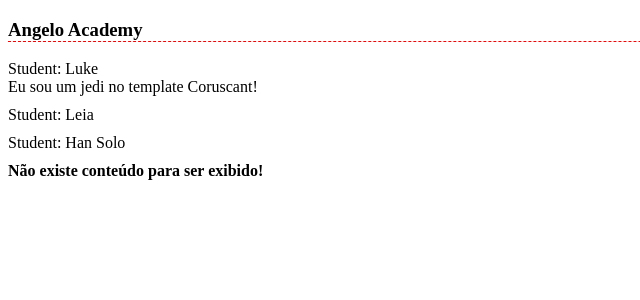
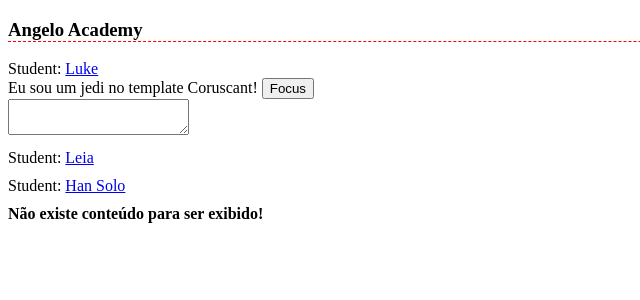
Before and after one commit to angelomedeiros/curso-angular, an Angular app in the folder jedi-academy/: page / in a window 1280 px wide. Shown: the top 300 px of the page, without its empty margins (0-640 px from the left). Built offline with nearby package versions, Linux system fonts and the light colour scheme.

Commit message:
Trabalhando com eventos

```diff
--- a/jedi-academy/src/app/student/student.component.html
+++ b/jedi-academy/src/app/student/student.component.html
@@ -1,7 +1,10 @@
 <div *ngIf='student'>
-  Student: {{student?.name}}
+  Student: <a href="#" (click)="clicked()">{{student?.name}}</a>
   <div *ngIf='student?.isJedi'>
     Eu sou um jedi no template {{student?.temple}}!
+    <button (click)='description.focus()'>Focus</button>
+    <br>
+    <textarea #description></textarea>
   </div>
 </div>
 
--- a/jedi-academy/src/app/student/student.component.ts
+++ b/jedi-academy/src/app/student/student.component.ts
@@ -18,4 +18,8 @@ export class StudentComponent implements OnInit {
 	ngOnInit() {
 	}
 
+	clicked() {
+		alert(`Student: ${this.student.name}`)
+	}
+
 }
--- a/jedi-academy/src/tslint.json
+++ b/jedi-academy/src/tslint.json
@@ -14,7 +14,8 @@
             "kebab-case"
         ],
         "semicolon": [true, "never"],
-        "indent": [true, "tabs", 2]
+        "indent": [true, "tabs", 2],
+        "import-spacing": false
     }
 }
 
```
Also changed, not shown: jedi-academy/src/app/app.module.ts (+5 -5 lines).
